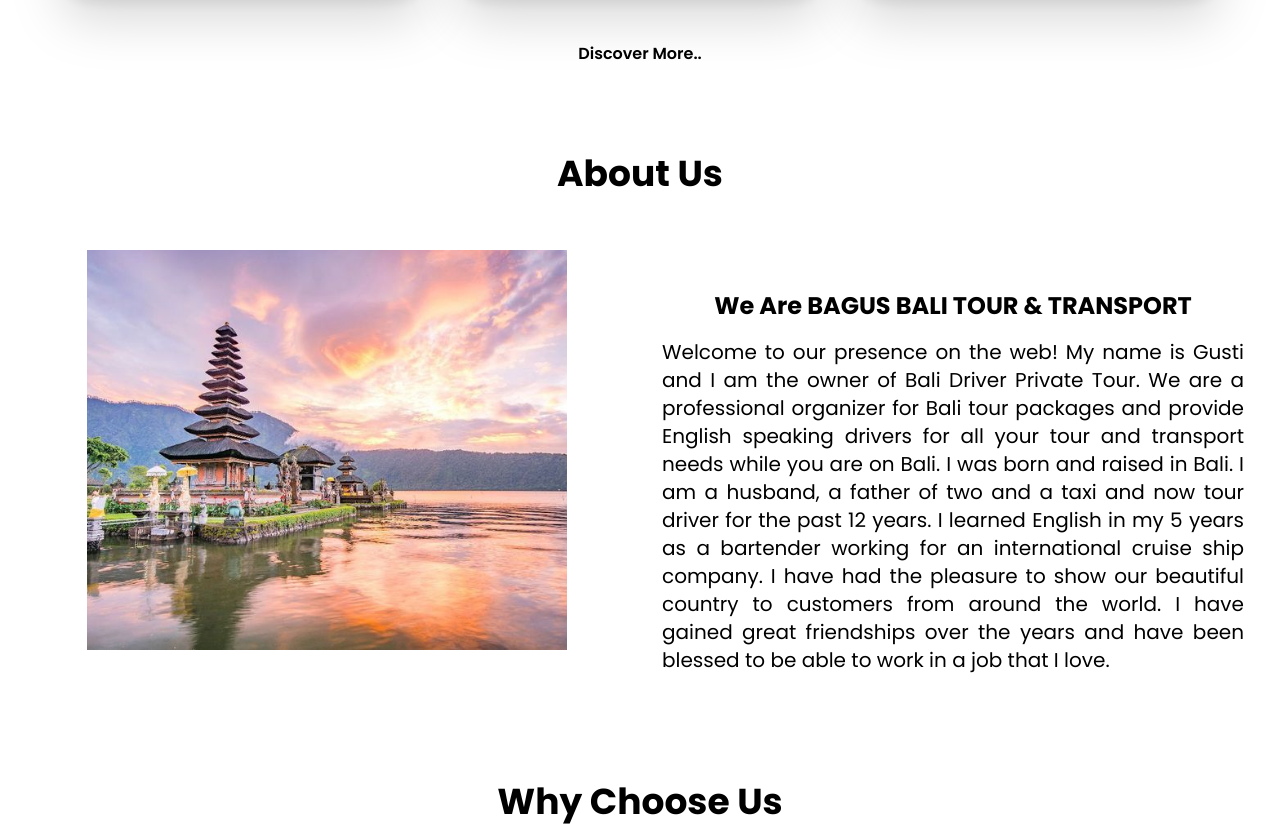
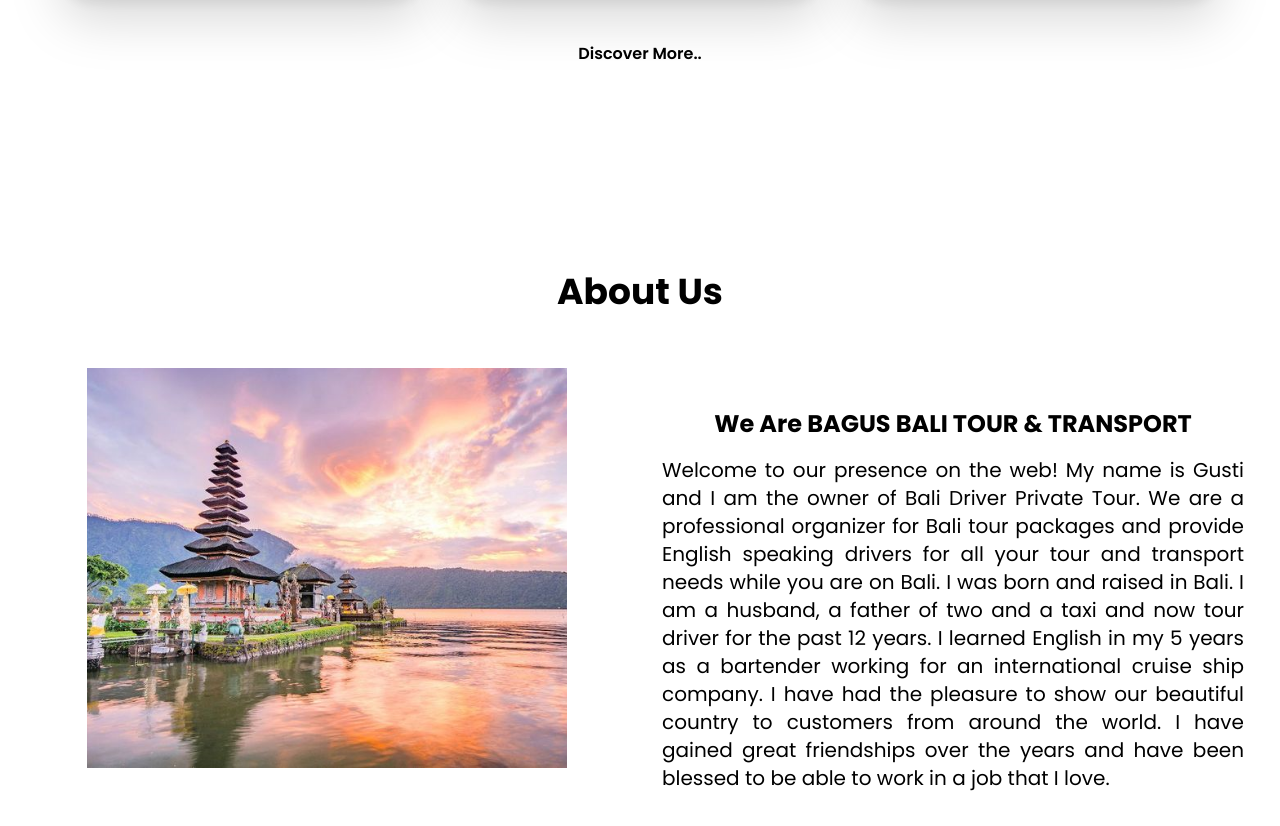
Before and after one commit to CokdePutra/Bali-Tour, a React (Vite) app: page / in a window 1280 px wide. Shown: the part 1940-2766 px from the top of the page. Built offline with nearby package versions, Linux system fonts and the light colour scheme.

Commit message:
adding contact us feature

```diff
--- a/src/view/Home.jsx
+++ b/src/view/Home.jsx
@@ -40,7 +40,7 @@
         </div>
 
         {/* section About Us */}
-        <div className="about-us mt-16 m-5 max-h-lvh place-content-center">
+        <div className="about-us mt-16 m-5 min-h-lvh place-content-center">
           <h1 className="TitleSection">About Us</h1>
           <div className="w-full lg:flex gap-3 mt-10">
             <div className="left lg:w-1/2 m-4 flex justify-center">
```
